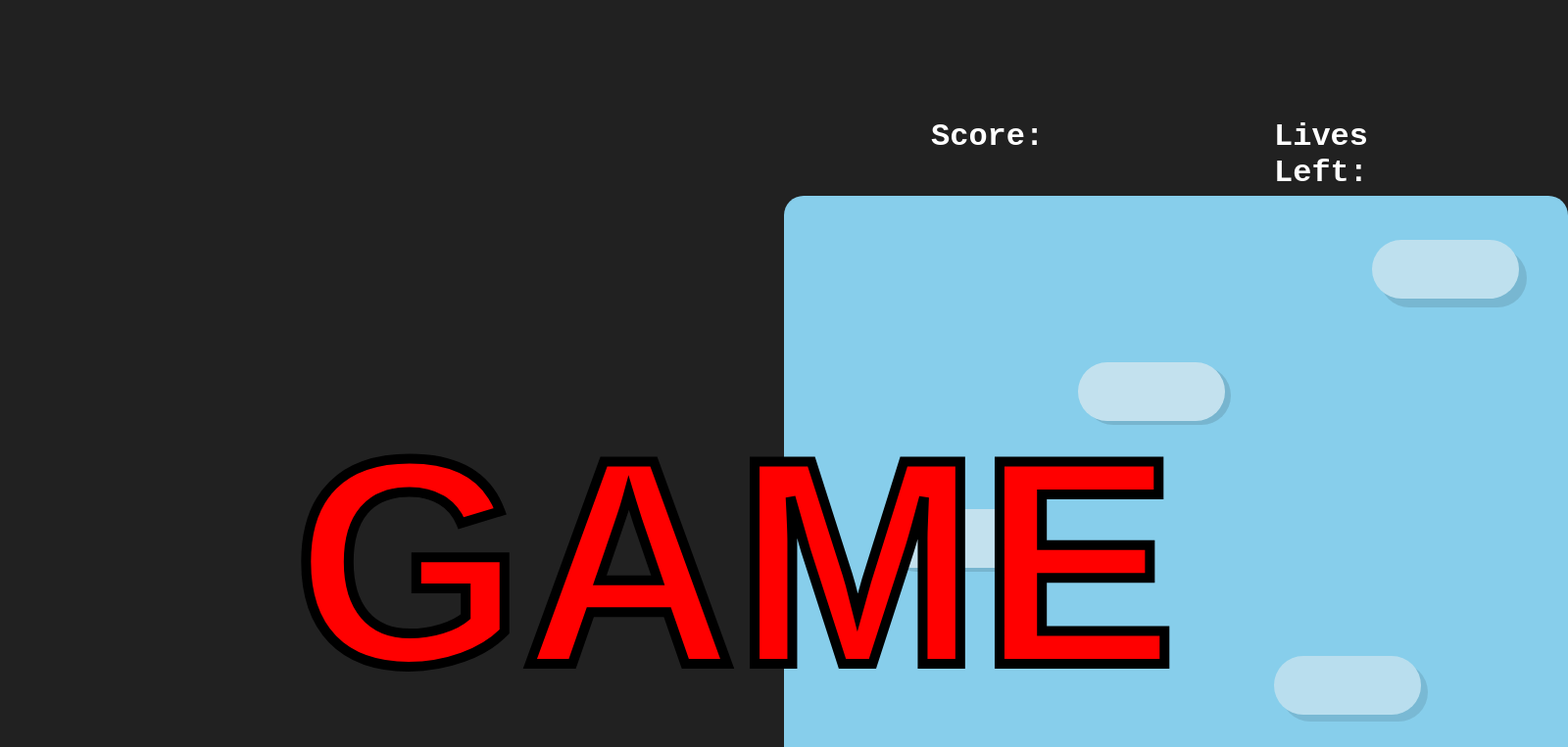
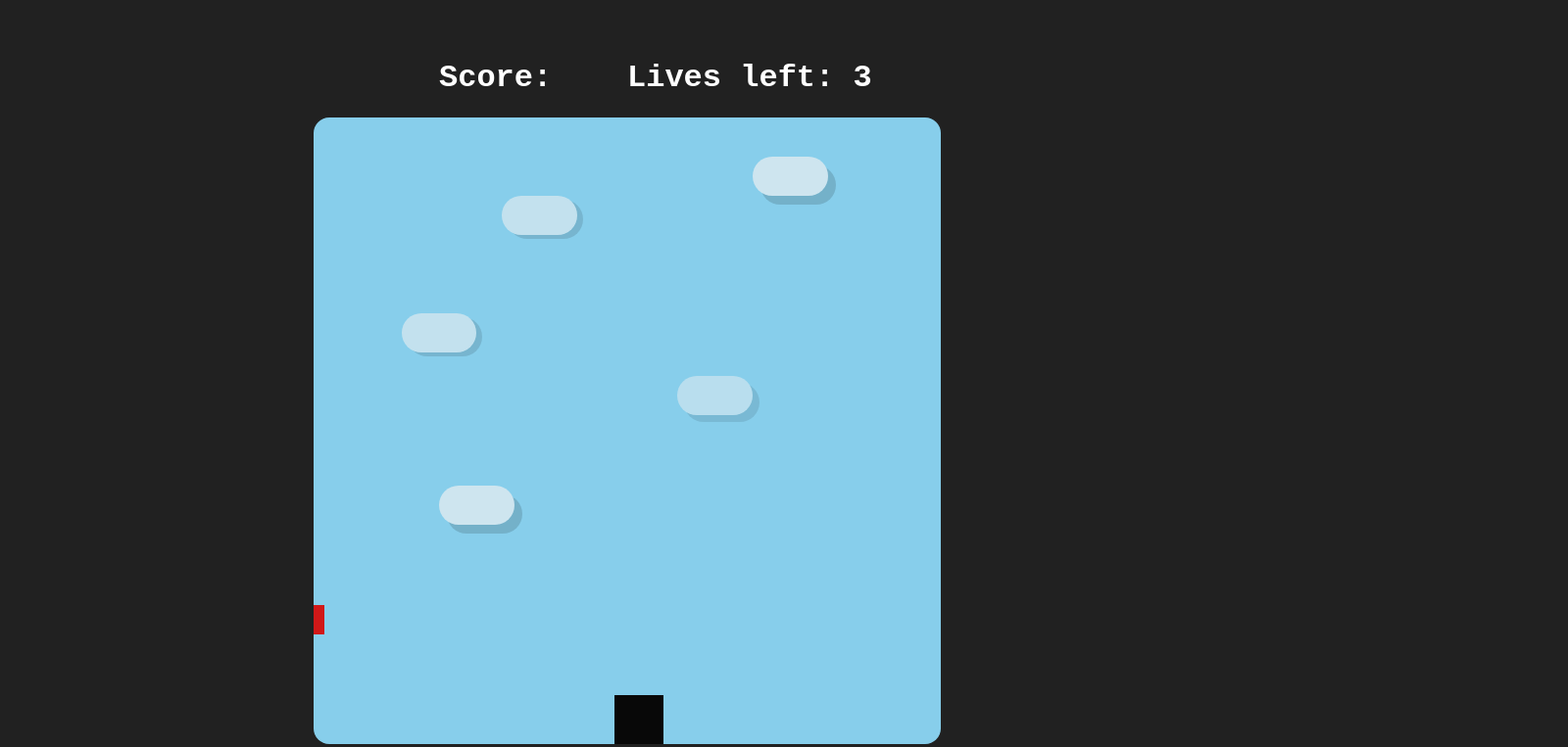
Before and after one commit to azist/lab, a plain HTML site: page step-02/index.html in a window 1280 px wide. Shown: the top 763 px of the page at 98% size, 1600 px wide, since content can reach past the window. Drawn offline with Linux system fonts and the light colour scheme.

Commit message:
Fixed visual scaling issues with resolutions, i need to continue re do the code to comply with new positioning changes

```diff
--- a/step-02/index.html
+++ b/step-02/index.html
@@ -1,41 +1,39 @@
 <!DOCTYPE html>
 <html>
 <head>
+    <meta name="viewport" content="width=device-width, initial-scale=1.0">
     <title>My Game</title>
     <!--<h1 class ="heading"> Press the button to start </h1>!-->
     <h1 id ="score"> Score: </h1>
     <h1 id ="lives"> Lives left: 3  </h1>
     <h1 id="message"></h1>
-    </head>
 
     <style>
-
-        html, body {
+        html,
+        body {
             max-width: 100%;
             overflow-x: hidden;
             max-height: 100%;
-        overflow-y: hidden
+            overflow-y: hidden;
+            background-color: #212121;
         }
 
-        body {background-color: #212121};
-
-        .heading{
+        .heading {
             color: white;
         }
 
-        #message{
+        #message {
             font-family: Arial, Helvetica, sans-serif;
-            color:red;
+            color: red;
             position: absolute;
             font-size: 300px;
             z-index: 3;
-            top:200px;
+            top: 200px;
             left: 300px;
             -webkit-text-stroke: 10px black;
         }
 
-
-        #start_button{
+        #start_button {
             height: 75px;
             width: 75px;
             background-color: #c91838;
@@ -47,67 +45,68 @@
             left: 1162.5px;
         }
 
-        .heading{
+        .heading {
             font-family: 'Courier New', Courier, monospace;
             position: relative;
             left: 950px;
             color: white;
         }
 
-
-        #score{
+        #score {
             font-family: 'Courier New', Courier, monospace;
             position: absolute;
-            top: 100px;
-            left: 950px;
+            top: 5%;
+            left: 35%;
             color: white;
         }
 
-        #lives{
+        #lives {
             font-family: 'Courier New', Courier, monospace;
             position: absolute;
-            top: 100px;
-            left: 1300px;
+            top: 5%;
+            left: 50%;
             color: white;
         }
 
-        #sky{
-            height: 800px;
-            width: 800px;
+        #sky {
+            height: 80%;
+            width: 50%;
             background-color: skyblue;
             position: absolute;
-            top: 200px;
-            left: 800px;
-            border-radius: 2.5%;}
+            left: 25%;
+            top: 15%;
+            border-radius: 2.5%;
+        }
 
-        #Border{
-            height: 800px;
-            width: 85px;
+        #Border {
+            height: 80%;
+            width: 5%;
             background-color: #212121;
             position: absolute;
-            top: 200px;
-            left: 715px;
+            left: 20%;
+            top: 15%;
             z-index: 2;
         }
 
-        #enemy{
+        #enemy {
             height: 30px;
             width: 75px;
-            background-color: #616161;
+            background-color: #d11818;
             position: absolute;
-            top: 250px;
-            left: 720px;
+            left: 20%;
+            top: 15%;
             z-index: 1;
         }
 
-        #player{
+        #player {
             height: 50px;
             width: 50px;
             background-color: #080808;
             position: absolute;
-            top: 950px;
-            left: 800px;
+            bottom: 5%;
+            left: 49%;
         }
+
         .projectile {
             position: absolute;
             width: 10px;
@@ -116,7 +115,7 @@
             border-radius: 0%;
         }
 
-        #divRect{
+        #divRect {
             background: #f02070;
             display: block;
             position: absolute;
@@ -124,72 +123,67 @@
             height: 25px;
         }
 
-        #cloud1{
-            margin-top:70px;
-            width:150px;
-            height:60px;
-            background:#ECEFF1;
-            box-shadow: 6px 4px rgba(0,0,0,0.2);
-            border-radius:100px;
+        #cloud1 {
+            width: 6%;
+            height: 5%;
+            background: #ECEFF1;
+            box-shadow: 6px 4px rgba(0, 0, 0, 0.2);
+            border-radius: 100px;
             opacity: 60%;
             position: absolute;
-            top: 300px;
-            left: 1100px;
+            top: 25%;
+            left: 40%;
+        }
 
-        }
-        #cloud2{
-            margin-top:70px;
-            width:150px;
-            height:60px;
-            background:#ECEFF1;
-            box-shadow: 7px 7px rgba(0,0,0,0.2);
-            border-radius:100px;
+        #cloud2 {
+            width: 6%;
+            height: 5%;
+            background: #ECEFF1;
+            box-shadow: 7px 7px rgba(0, 0, 0, 0.2);
+            border-radius: 100px;
             opacity: 50%;
             position: absolute;
-            top: 600px;
-            left: 1300px;
+            top: 48%;
+            left: 54%;
+        }
 
-        }
-        #cloud3{
-            margin-top:70px;
-            width:150px;
-            height:60px;
-            background:#ECEFF1;
-            box-shadow: 8px 9px rgba(0,0,0,0.2);
-            border-radius:100px;
+        #cloud3 {
+            width: 6%;
+            height: 5%;
+            background: #ECEFF1;
+            box-shadow: 8px 9px rgba(0, 0, 0, 0.2);
+            border-radius: 100px;
             opacity: 70%;
             position: absolute;
-            top: 700px;
-            left: 850px;
+            top: 62%;
+            left: 35%;
+        }
 
+        #cloud4 {
+            width: 6%;
+            height: 5%;
+            background: #ECEFF1;
+            box-shadow: 8px 9px rgba(0, 0, 0, 0.2);
+            border-radius: 100px;
+            opacity: 70%;
+            position: absolute;
+            top: 20%;
+            left: 60%;
         }
-        #cloud4{
-            margin-top:70px;
-            width:150px;
-            height:60px;
-            background:#ECEFF1;
-            box-shadow: 8px 9px rgba(0,0,0,0.2);
-            border-radius:100px;
-            opacity: 55%;
-            position: absolute;
-            top: 175px;
-            left: 1400px;
 
-        }
-        #cloud5{
-            margin-top:70px;
-            width:150px;
-            height:60px;
-            background:#ECEFF1;
-            box-shadow: 6px 4px rgba(0,0,0,0.2);
-            border-radius:100px;
+        #cloud5 {
+            width: 6%;
+            height: 5%;
+            background: #ECEFF1;
+            box-shadow: 6px 4px rgba(0, 0, 0, 0.2);
+            border-radius: 100px;
             opacity: 60%;
             position: absolute;
-            top: 450px;
-            left: 900px;
-
+            top: 40%;
+            left: 32%;
         }
     </style>
+</head>
 <body>
 <div id="sky" class="canvas"></div>
 <div id="Border"></div>
@@ -205,34 +199,43 @@
 
 <script>
     let player = document.getElementById('player');
+    let enemy = document.getElementById('enemy');
+    let projectile = document.getElementById('projectile');
     let player_variables = {
-            Width: player.offsetWidth,
-            X: document.getElementById(player.style.left),
-            Y: document.getElementById(player.style.top),
-            }
+        width: player.offsetWidth,
+        x: parseInt(player.style.left),
+        y: parseInt(player.style.top),
+    };
     let skyWidth = document.getElementById('sky').offsetWidth;
-        let enemy = document.getElementById('enemy');
+
+    let sky_variables = {
+        width: document.getElementById('sky').offsetWidth,
+        left: document.getElementById('sky').offsetLeft,
+        right: document.getElementById('sky').offsetRight,
+        height: document.getElementById('sky').offsetHeight,
+    };
+
     let enemy_variables = {
-            x: 720,
-            y: (Math.floor(Math.random() * 600) + 300),
-            speed: (Math.floor(Math.random() * 4)),
-        }
-        let projectile = document.getElementById('projectile');
+        width: document.getElementById('enemy').offsetWidth,
+        speed: Math.floor(Math.random() * 4),
+        x: parseInt(enemy.style.offsetLeft),
+        y: Math.floor(Math.random() * 600) + 300,
+    };
+
     let game_variables = {
-            initialLeft:(skyWidth * 1.5) - player_variables.Width / 2,
-            maxLeft: (skyWidth * 2 ) - player_variables.Width,
+        initialLeft: skyWidth * 1.5 + player_variables.width,
+        maxLeft: skyWidth * 2 - player_variables.width,
         minLeft: skyWidth,
         count: 0,
         score: 0,
         lives: 3,
-            game_lost: false
-        }
+        game_lost: false,
+    };
 
-        player.style.left = game_variables.initialLeft + 'px';
+    player.style.left = player_variables.x + 'px';
 
     // Establishing Keystroke input
-
-        document.addEventListener('keydown', function(event) {
+    document.addEventListener('keydown', function (event) {
         let currentLeft = parseInt(player.style.left) || 0;
 
         if (event.key === 'ArrowLeft' && currentLeft > game_variables.minLeft) {
@@ -241,15 +244,16 @@
 
         if (event.key === 'ArrowRight' && currentLeft < game_variables.maxLeft) {
             player.style.left = currentLeft + 30 + 'px';
-        }})
+        }
+    });
 
-        document.addEventListener('keydown', function(event) {
-        if (event.key === ' ') {shootProjectile();}
+    document.addEventListener('keydown', function (event) {
+        if (event.key === ' ') {
+            shootProjectile();
         }
-        );
+    });
 
     // Establishing a function for shooting projectiles
-
     function shootProjectile() {
         const player = document.getElementById('player');
         const projectileContainer = document.getElementById('projectile-container');
@@ -257,7 +261,7 @@
         const projectile = document.createElement('div');
         projectile.classList.add('projectile');
         projectile.style.left = player.offsetLeft + player.offsetWidth / 2 - 5 + 'px';
-                projectile.style.top = player.offsetTop
+        projectile.style.top = player.offsetTop + 'px';
 
         projectileContainer.appendChild(projectile);
 
@@ -269,38 +273,39 @@
             {
                 duration: 400,
                 iterations: 1
-                });
+            }
+        );
 
-            projectileAnimation.onfinish = function() {
+        projectileAnimation.onfinish = function () {
             projectile.remove();
         };
     }
 
-            function recall(){
-                enemy_variables.x+=enemy_variables.speed;
-                if (enemy_variables.x < 700 || enemy_variables.x > 1525){
-                    game_variables.lives -= 1
+    function recall() {
+        enemy_variables.x += enemy_variables.speed;
+        if (enemy_variables.x < 700 || enemy_variables.x > 1525) {
+            game_variables.lives -= 1;
 
-                    document.getElementById("lives").innerHTML = ( "Lives Left: " + game_variables.lives);
+            document.getElementById('lives').innerHTML = 'Lives Left: ' + game_variables.lives;
 
-                    enemy_variables.x = 720;
-                    enemy_variables.y = (Math.floor(Math.random() * 600) + 300);
-                    enemy_variables.speed = (Math.floor(Math.random() * 4));
+            enemy_variables.x = sky_variables.left;
+            enemy_variables.y = Math.floor(Math.random() * 600) + 300;
+            enemy_variables.speed = Math.floor(Math.random() * 4);
             game_variables.count += 1;
             console.log(game_variables.count);
         }
-                if (game_variables.count >= 3){
-                    enemy_variables.speed*=0;
-                    document.getElementById("message").innerHTML = ("GAME OVER");
+        if (game_variables.count >= 3) {
+            enemy_variables.speed *= 0;
+            document.getElementById('message').innerHTML = 'GAME OVER';
         }
     }
 
-            function movement(){
-                enemy.style.left = (enemy_variables.x + "px");
-                enemy.style.top = (enemy_variables.y + "px");
+    function movement() {
+        enemy.style.left = enemy_variables.x + 'px';
+        enemy.style.top = enemy_variables.y + 'px';
     }
 
-            function slice(){
+    function slice() {
         recall();
         movement();
         checkCollision();
@@ -325,16 +330,15 @@
                 // Collision occurred
                 projectile.remove();
                 enemy_variables.x = 720;
-                        enemy_variables.y = (Math.floor(Math.random() * 600) + 300);
-                        enemy_variables.speed = (Math.floor(Math.random() * 4));
+                enemy_variables.y = Math.floor(Math.random() * 600) + 300;
+                enemy_variables.speed = Math.floor(Math.random() * 4);
                 game_variables.score += 1;
-                        document.getElementById("score").innerHTML = ( "Score: " + game_variables.score);
+                document.getElementById('score').innerHTML = 'Score: ' + game_variables.score;
             }
         }
     }
 
     slice();
-
 </script>
-    <body>
+</body>
 </html>
```
Lines whose indentation alone changed are shown as unchanged.
